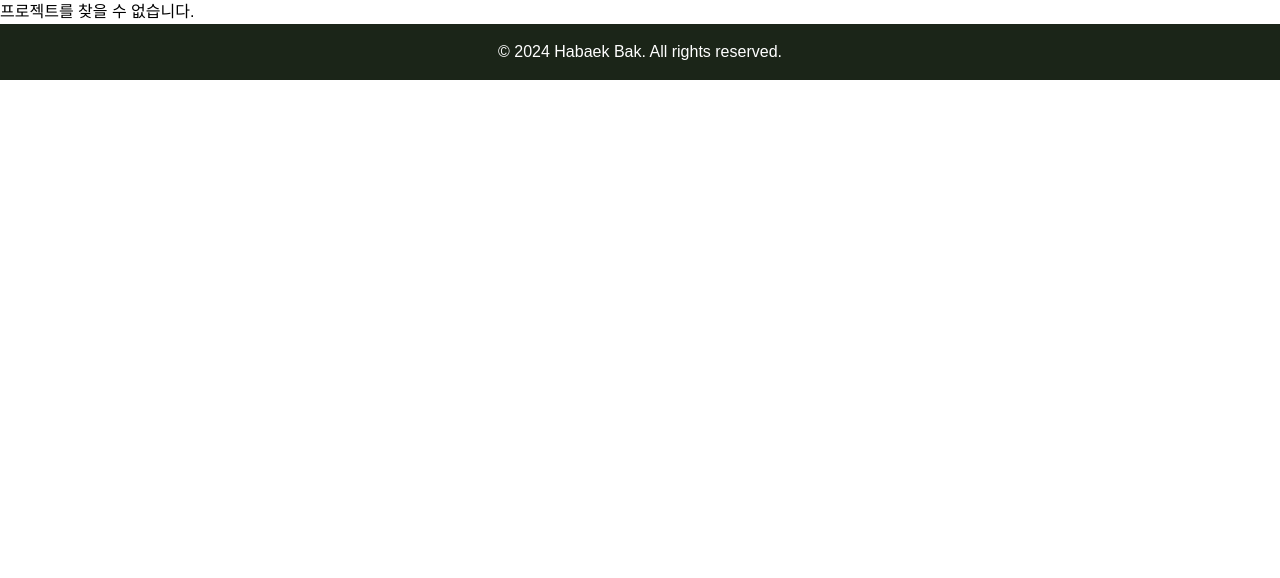
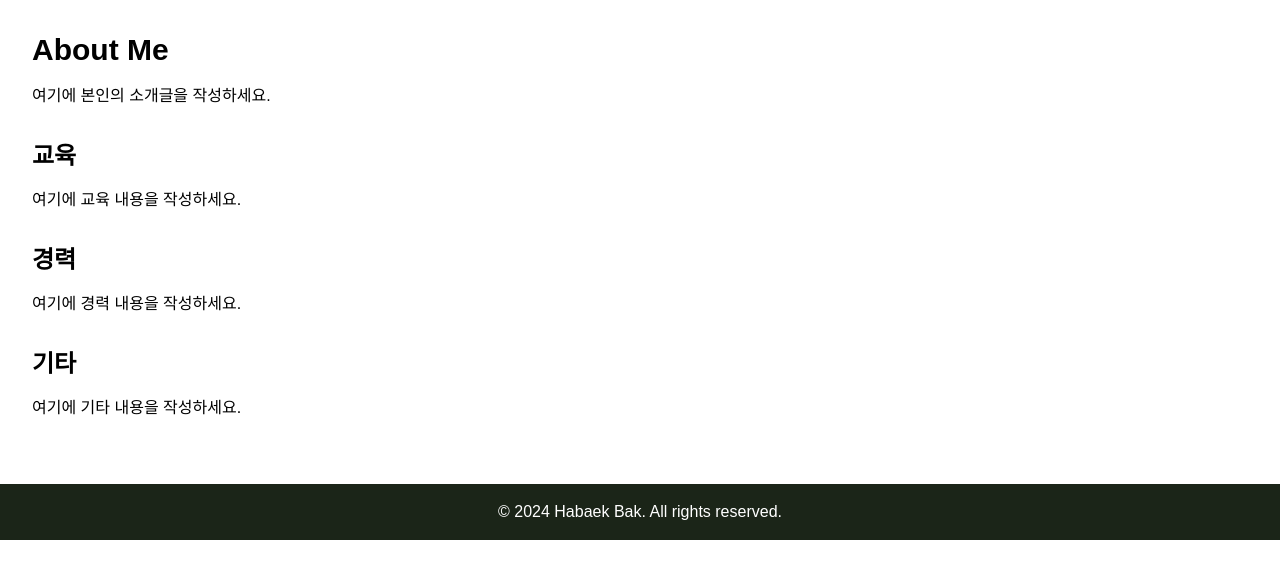
Before and after one commit to habaekk/possible-port, a Next.js app: page /about_me in a window 1280 px wide. Shown: the top 578 px of the page. Built offline with nearby package versions, Linux system fonts and the light colour scheme.

Commit message:
add about me detail button and about me page

```diff
--- /dev/null
+++ b/app/about_me/layout.tsx
@@ -0,0 +1,9 @@
+import React from 'react';
+
+export default function AboutMeLayout({ children }) {
+  return (
+    <div>
+      <main>{children}</main>
+    </div>
+  );
+}
--- /dev/null
+++ b/app/about_me/page.tsx
@@ -0,0 +1,24 @@
+import React from 'react';
+
+const AboutMePage = () => (
+  <div className="p-8">
+    <h2 className="text-3xl font-bold mb-4">About Me</h2>
+    <section className="mb-8">
+        <p>여기에 본인의 소개글을 작성하세요.</p>
+    </section>
+    <section className="mb-8">
+      <h3 className="text-2xl font-bold mb-4">교육</h3>
+      <p>여기에 교육 내용을 작성하세요.</p>
+    </section>
+    <section className="mb-8">
+      <h3 className="text-2xl font-bold mb-4">경력</h3>
+      <p>여기에 경력 내용을 작성하세요.</p>
+    </section>
+    <section className="mb-8">
+      <h3 className="text-2xl font-bold mb-4">기타</h3>
+      <p>여기에 기타 내용을 작성하세요.</p>
+    </section>
+  </div>
+);
+
+export default AboutMePage;
--- a/components/About.js
+++ b/components/About.js
@@ -1,7 +1,19 @@
+"use client";
+
 import React from 'react';
 import Image from 'next/image';
+import { useRouter } from 'next/navigation';
 
-const About = () => (
+const About = () => {
+
+  const router = useRouter();
+
+  const handleAboutMeClick = () => {
+    router.push('/about_me');
+  };
+
+  return(
+
   <section id="about" className="p-6">
     <h2 className="text-2xl font-bold mb-4">내 정보</h2>
     <div className="flex mb-8">
@@ -15,7 +27,22 @@ const About = () => (
         />
       </div>
       <div className="w-2/3 pl-8">
-        <h3 className="text-xl font-bold mb-1">박하백</h3>
+      <div className="flex items-center">
+            <h3 className="text-xl font-bold">박하백</h3>
+            <div
+              className="cursor-pointer"
+              onClick={handleAboutMeClick}
+              style={{
+                width: 0,
+                height: 0,
+                borderTop: '10px solid transparent',
+                borderBottom: '10px solid transparent',
+                borderLeft: '10px solid black',
+                marginLeft: '10px',
+              }}
+            />
+          </div>
+
         <p className="font-bold">ㅁㅁㅁㅁㅁㅁㅁㅁㅁㅁㅁㅁㅁㅁㅁ</p>
         <p className="font-bold">ㅁㅁㅁㅁㅁㅁㅁㅁㅁㅁㅁㅁㅁㅁㅁ</p>
 
@@ -39,6 +66,7 @@ const About = () => (
     </div>
 
   </section>
-);
+  )
+};
 
 export default About;
```
